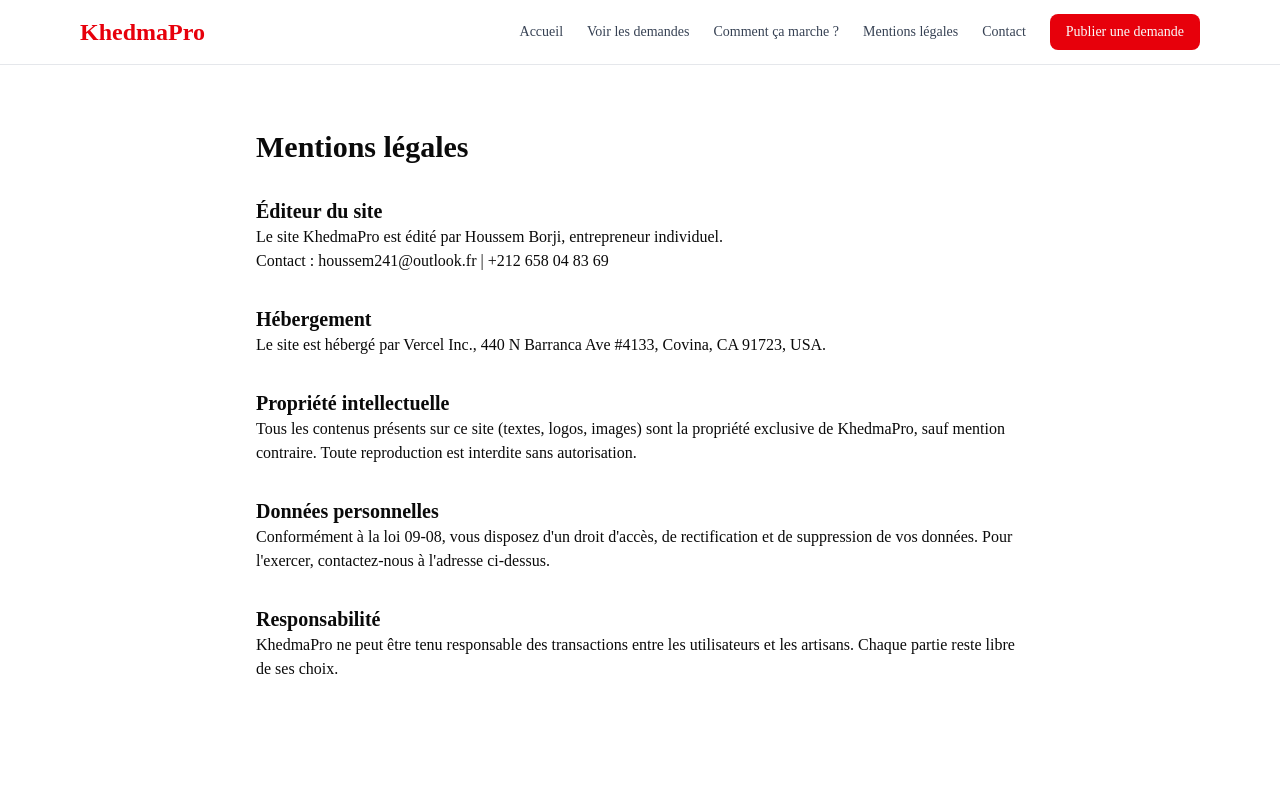
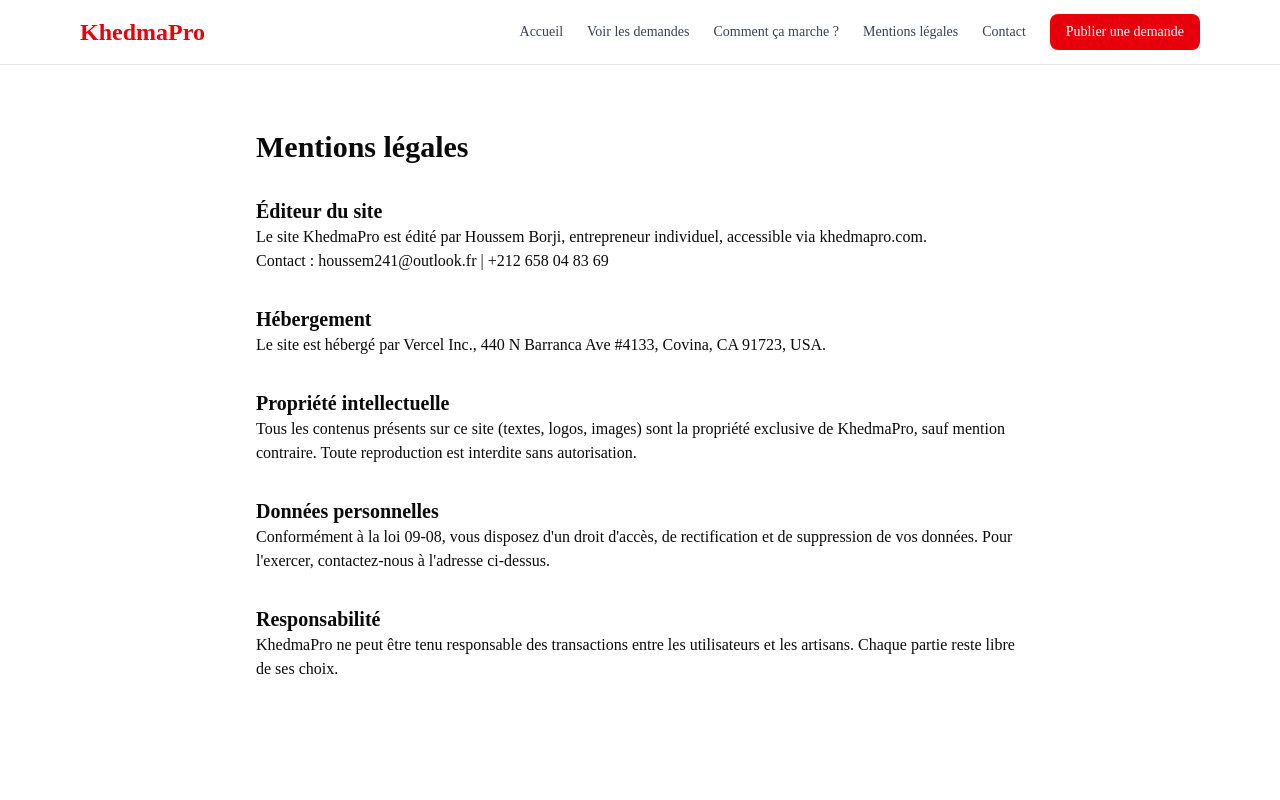
Before and after one commit to housborji/khedma-pro, a Next.js app: page /mentions-legales in a window 1280 px wide. Shown: the top 800 px of the page. Built offline with nearby package versions, Linux system fonts and the light colour scheme.

Commit message:
Mise à jour domaine dans Layout, OG et mentions légales

```diff
--- a/src/app/layout.tsx
+++ b/src/app/layout.tsx
@@ -33,8 +33,8 @@
         <meta name="theme-color" content="#dc2626" />
         <meta property="og:title" content="KhedmaPro - Trouvez un artisan qualifié près de chez vous au Maroc" />
         <meta property="og:description" content="KhedmaPro connecte directement les particuliers et les artisans. Publiez votre demande gratuitement et recevez des devis sur WhatsApp, sans inscription." />
-        <meta property="og:image" content="https://khedma-pro.vercel.app/icons/home.png" />
-        <meta property="og:url" content="https://khedma-pro.vercel.app" />
+        <meta property="og:image" content="https://www.khedmapro.com/icons/home.png" />
+        <meta property="og:url" content="https://www.khedmapro.com" />
         <meta property="og:type" content="website" />
       </head>
       <body className="min-h-screen flex flex-col bg-white">
--- a/src/app/mentions-legales/page.tsx
+++ b/src/app/mentions-legales/page.tsx
@@ -6,7 +6,7 @@
 
         <h2 className="text-xl font-semibold mt-8">Éditeur du site</h2>
         <p>
-          Le site KhedmaPro est édité par Houssem Borji, entrepreneur individuel.
+          Le site KhedmaPro est édité par Houssem Borji, entrepreneur individuel, accessible via khedmapro.com.
           <br />
           Contact : houssem241@outlook.fr | +212 658 04 83 69
         </p>
```
